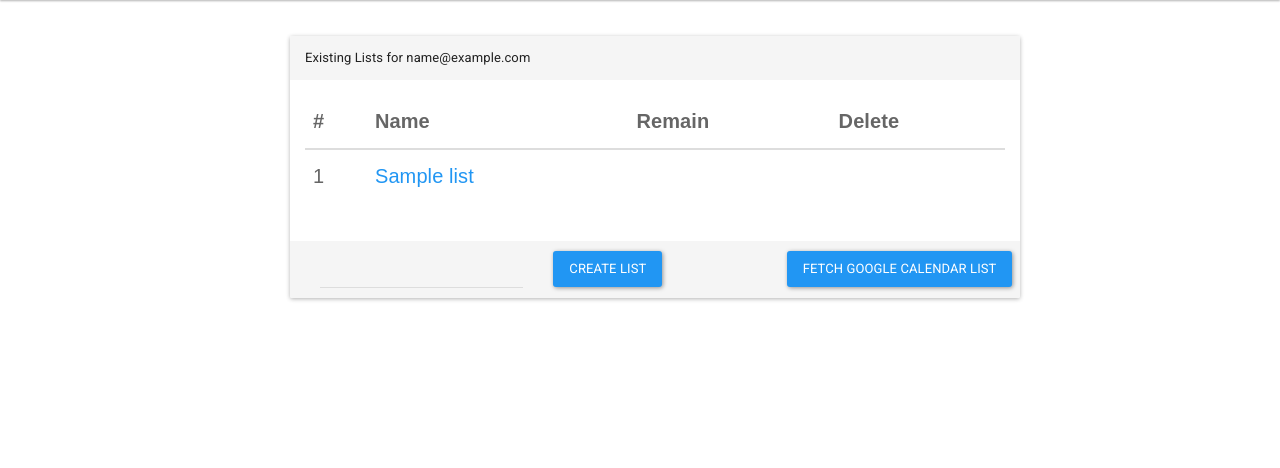
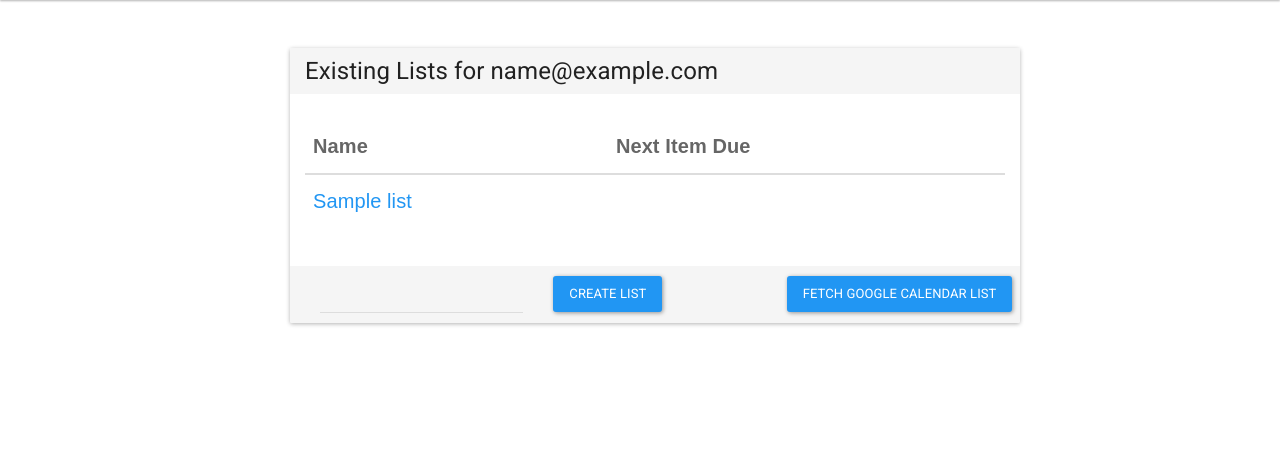
Before and after one commit to gges5110/ScheduleMyTasks, a Python web app: template templates/manage_lists.html in a window 1280 px wide. Shown: the part 64-532 px from the top of the page. Run offline with Jinja, Linux system fonts and the light colour scheme; the template is opened without the code that fills it: most values are stand-ins (such as "Sample title", 1, 10 or a date in 2020); some libraries are stand-ins or nearby versions.

Commit message:
Create list working with table

```diff
--- a/templates/manage_lists.html
+++ b/templates/manage_lists.html
@@ -16,29 +16,25 @@ span.list_name_span {
 <div class="container centered">
     <div class="col-sm-8 col-sm-offset-2">
         <div class="panel panel-default">
-            <div class="panel-heading">
+            <h4 class="panel-heading">
                 Existing Lists for {{ email }}
-            </div>
+            </h4>
 
             <div class="panel-body">
 
                 <table class="table" id="manage_table">
                     <thead>
                         <tr>
-                            <th>#</th>
                             <th>Name</th>
-                            <th>Remain</th>
-                            <th>Delete</th>
+                            <th>Next Item Due</th>
                         </tr>
                     </thead>
-                    <tbody>
+                    <tbody class=lists_table_body>
                         {% for list in lists %}
-                        <tr class="list_table" id="{{ list.key.urlsafe() }}">
-                            <td>{{ loop.index }}</td>
+                        <tr class="lists_table" id="{{ list.key.urlsafe() }}">
                             <td><a href="/manage_tasks?list_key={{ list.key.urlsafe() }}">{{ list.name }}</a></td>
-                            <td class="next_item_span" id="{{ list.key.urlsafe() }}"></td>
-                            <td><a href="#"></a></td>
-                        <tr>
+                            <td class="next_item_column" id="{{ list.key.urlsafe() }}"></td>
+                        </tr>
                         {% endfor%}
                     </tbody>
                 </table>
@@ -66,7 +62,7 @@ $(document).ready(function() {
         function(json) {
             var events = [];
             $.each( json.list, function(index, element) {
-                $('.next_item_span#' + element.list_key).text('Next item due: \"' + element.task_name + '\" on ' + element.due_date);
+                $('.next_item_column#' + element.list_key).text('\"' + element.task_name + '\" on ' + element.due_date);
             });
         }
     );
@@ -89,8 +85,12 @@ $(document).ready(function() {
     $("#create_list_btn").on('click', function(e) {
         e.preventDefault();
         var list_name = $('#list_name').val();
+        if(list_name === ""){
+            toastr.warning('List name cannot be empty!');
+        }
+        else{
             var res = "list_name=" + list_name;
-        toastr.warning('Creating list: ' + list_name);
+            //toastr.warning('Creating list: ' + list_name);
             $.ajax({
                 type: 'POST',
                 url: 'api/create_list',
@@ -100,16 +100,18 @@ $(document).ready(function() {
                     if (msg != 'Failed') {
                         // append new list
                         toastr.success(name + 'List created!');
-                    $("tr.list_table").append(
-                            "<li><a href=\"/manage_tasks?list_key="
-                            + msg
-                            + "\">"
-                            + list_name
-                            + "</a></li>"
-                    );
+                        var strVar="";
+                        strVar += "<tr class=\"lists_table\" id=\"" + msg + "\">";
+                        strVar += "    <td><a href=\"\/manage_tasks?list_key=" + msg + "\">" + list_name +"<\/a><\/td>";
+                        strVar += "    <td class=\"next_item_column\" id=\"" + msg + "\"><\/td>";
+                        strVar += "<tr>";
+
+                        $(".lists_table_body").append(strVar);
+                        $('#list_name').val("");
                     }
                 }
             });
+        }
     });
 });
 </script>
```
Lines whose indentation alone changed are shown as unchanged.
